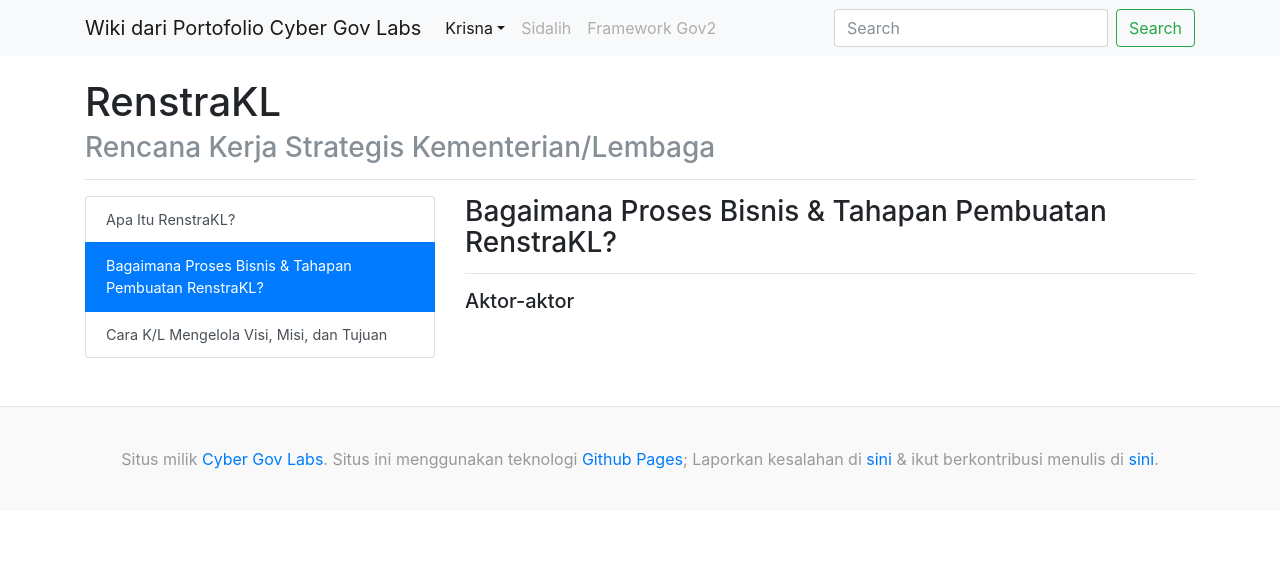
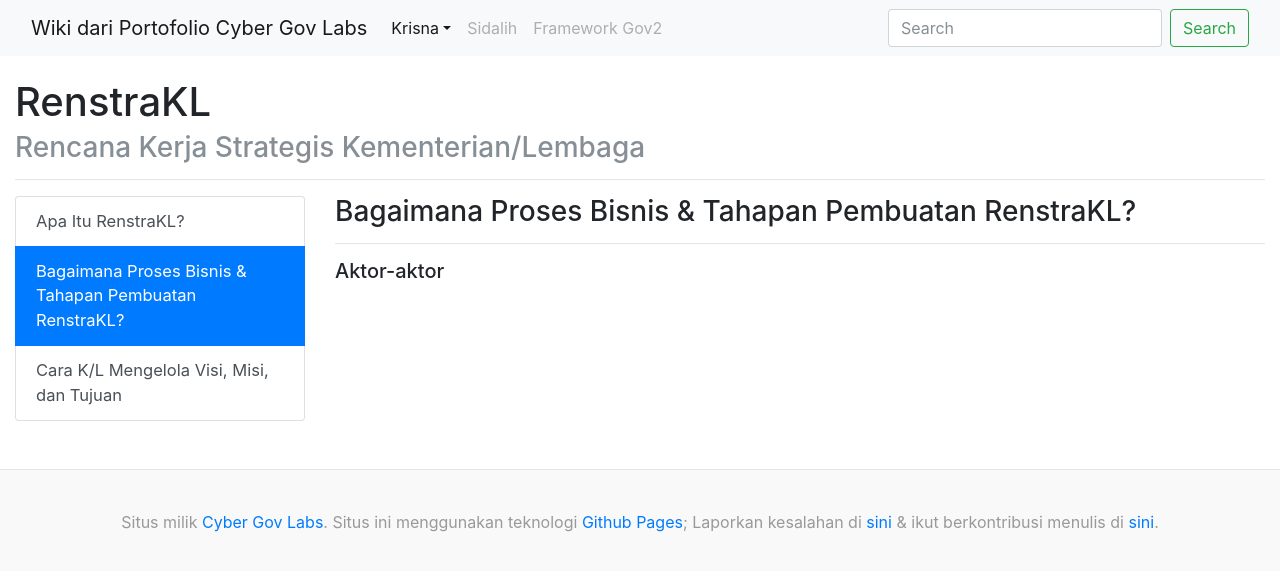
Before and after one commit to products-of-cybergl/products-of-cybergl.github.io, a Jekyll site: the page built from pages/krisna/renstrakl/bagaimana-proses-bisnis-renstrakl.md, in a window 1280 px wide. Shown: the top 571 px of the page. Built offline with Jekyll 4.4.1, drawn with Linux system fonts in a browser that asks for light colours.

Commit message:
updating margin for print purpose

```diff
--- a/_layouts/post.html
+++ b/_layouts/post.html
@@ -14,7 +14,7 @@ layout: default
 
 {% if app.menus %}
 
-	<div class="col-md-4 side-nav">
+	<div class="col-md-3 side-nav" style="font-size: 1.15em;">
 		<ul class="list-group">
 		{% for m in app.menus %}
 			<a href="
@@ -40,7 +40,7 @@ layout: default
 		{% endfor %}
 		</ul>
 	</div>
-	<div class="col-md-8">
+	<div class="col-md-9" style="font-size: 1.4em;">
         <h3>{{app.menus[page.permalink]}}</h3>
         {% unless page.is-home %}
             <hr>
--- a/assets/css/style.scss
+++ b/assets/css/style.scss
@@ -2,6 +2,10 @@
 ---
 
 @import "bootstrap/bootstrap";
+
+.container{
+  max-width: none !important;
+}
 
 .navbar{
      margin-bottom: 1.5rem;
```
